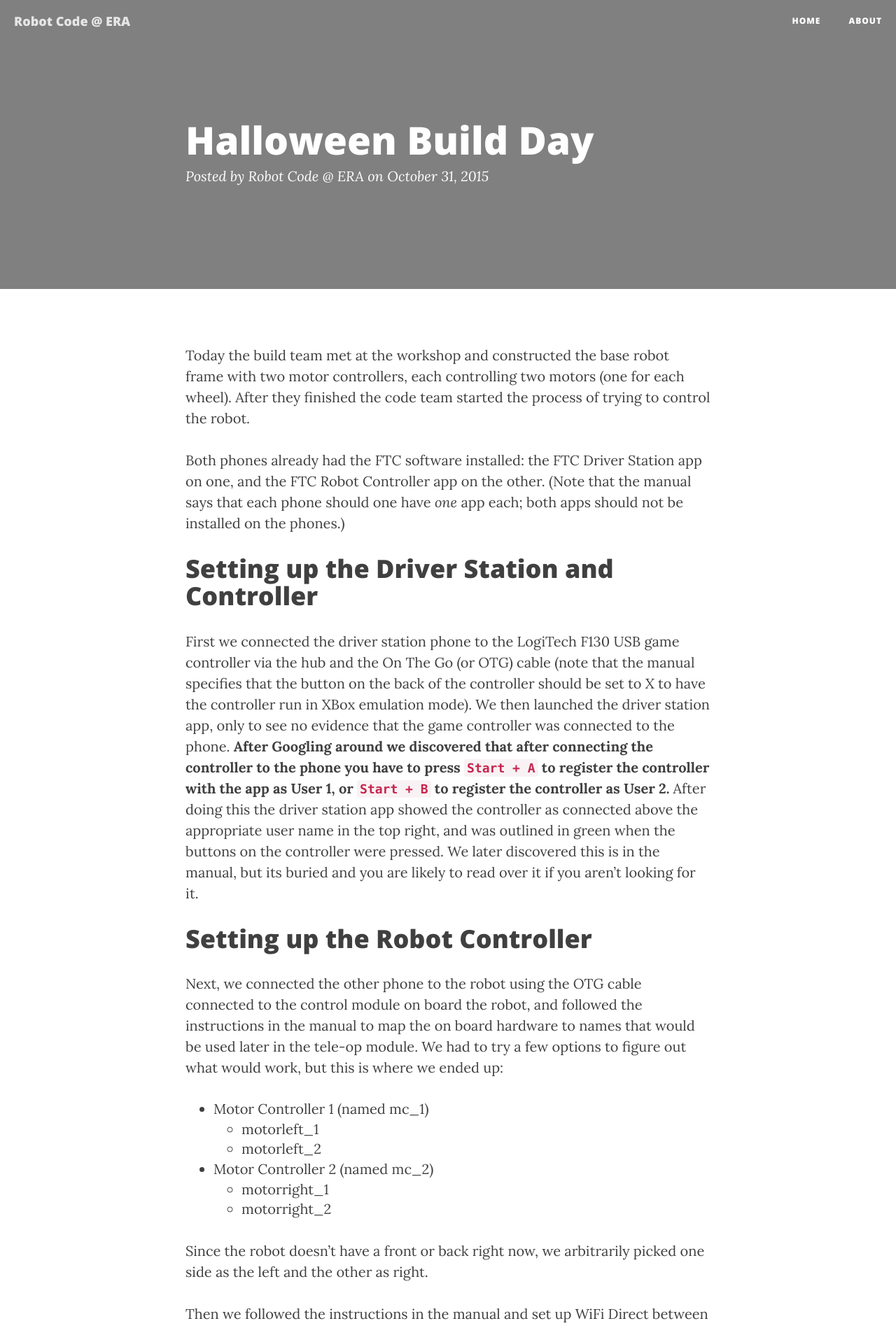
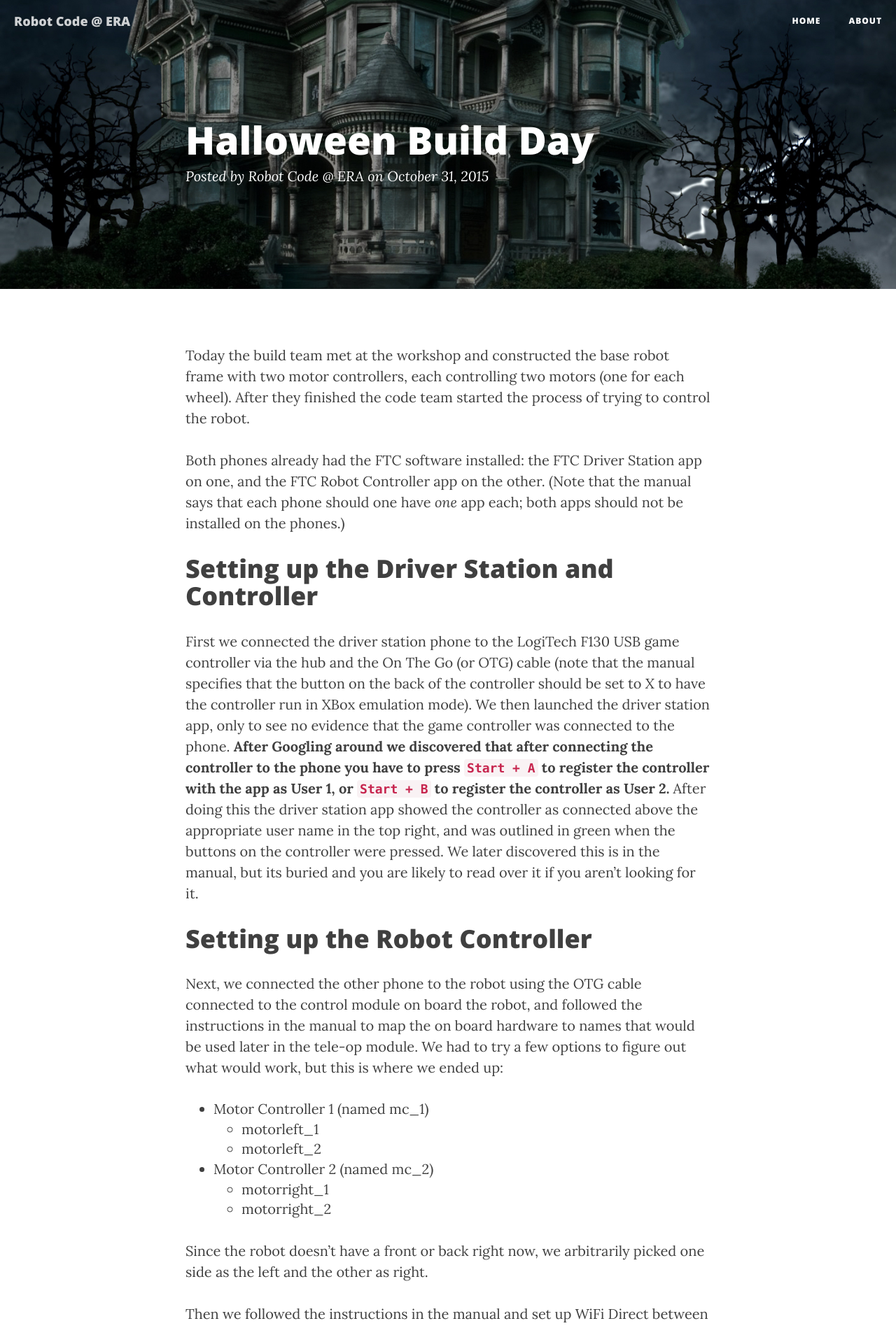
Before and after one commit to EastRankinAcademyRobotics/EastRankinAcademyRobotics.github.io, a Jekyll site: the page built from _posts/2015-10-31-halloween-build-day.md, in a window 1280 px wide. Shown: the top 1898 px of the page at 70% size. Built offline with Jekyll 4.4.1, drawn with Linux system fonts in a browser that asks for light colours; nearby versions of some CDN libraries.

Commit message:
Update images on last post

```diff
--- a/_posts/2015-10-31-halloween-build-day.md
+++ b/_posts/2015-10-31-halloween-build-day.md
@@ -2,7 +2,7 @@
 layout: post
 title:  "Halloween Build Day"
 date:   2015-10-31 22:45:51
-header-img: "haunted_hous1.jpg"
+header-img: "assets/2015-10-31/haunted_hous1.jpg"
 ---
 Today the build team met at the workshop and constructed the base robot frame with two motor controllers, each controlling two motors (one for each wheel). After they finished the code team started the process of trying to control the robot.
 
```
Also changed, not shown: assets/2015-10-31/haunted_hous1 copy.jpg (renamed from img/haunted_hous1.jpg), assets/2015-10-31/haunted_hous1.jpg.
